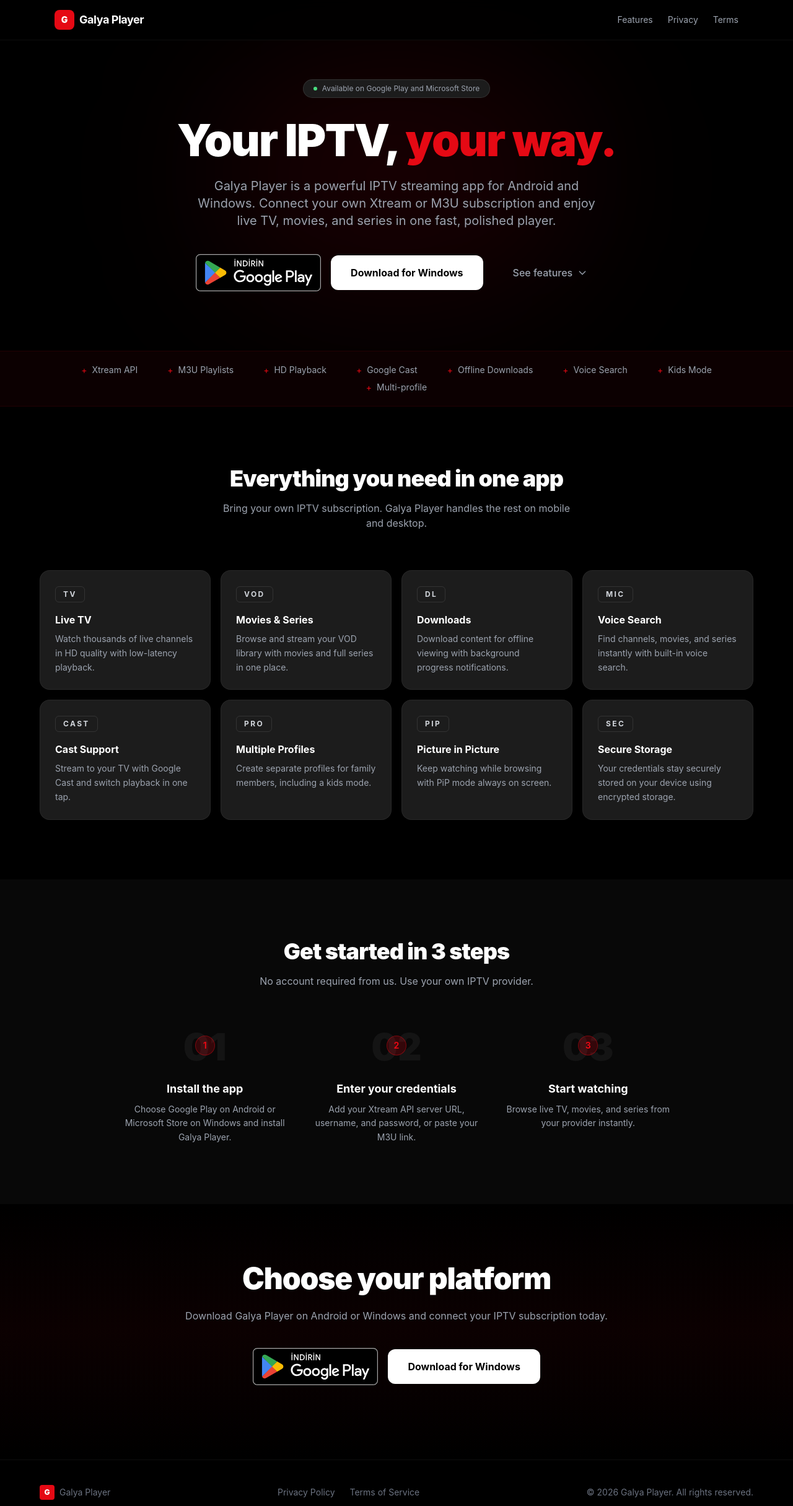
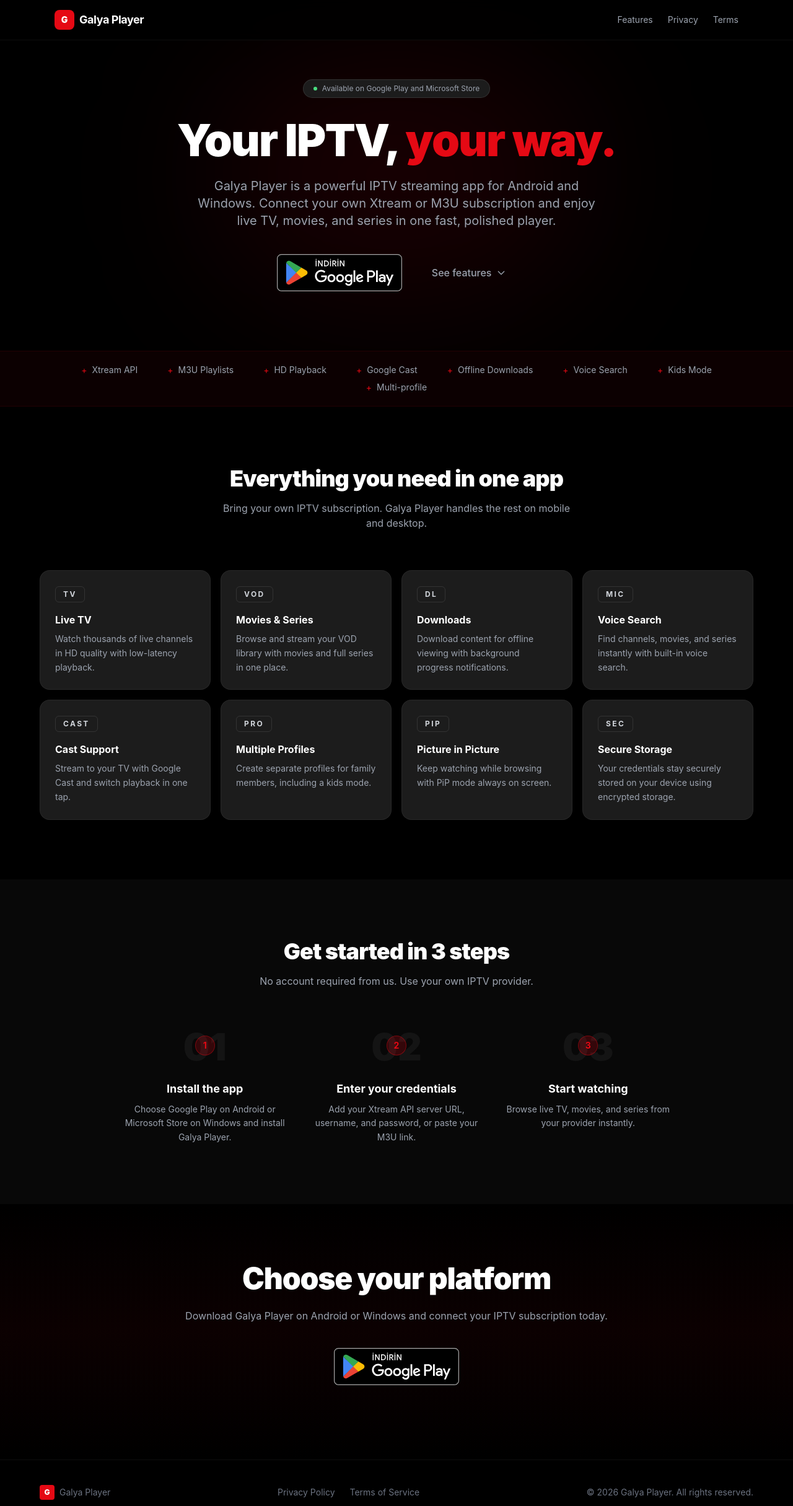
Before and after one commit to erdemsimsek0/galyaplayer-web, a Next.js app: page / in a window 1280 px wide. Shown: the top 2430 px of the page at 62% size. Built offline with nearby package versions, Linux system fonts and the light colour scheme.

Commit message:
Tighten platform download badges

```diff
--- a/app/page.tsx
+++ b/app/page.tsx
@@ -47,21 +47,6 @@
   },
 ]
 
-const platforms = [
-  {
-    name: 'Google Play',
-    href: googlePlayUrl,
-    label: 'Google Play',
-    tone: '',
-  },
-  {
-    name: 'Microsoft Store',
-    href: microsoftStoreUrl,
-    label: 'Download for Windows',
-    tone: 'bg-white text-black hover:bg-neutral-200',
-  },
-]
-
 export default function Home() {
   return (
     <div className="min-h-screen bg-black text-white">
@@ -105,11 +90,8 @@
           </p>
 
           <div className="flex flex-col items-center justify-center gap-4 sm:flex-row sm:flex-wrap">
-            {platforms.map((platform) => (
-              platform.name === 'Google Play' ? (
             <a
-                  key={platform.name}
-                  href={platform.href}
+              href={googlePlayUrl}
               target="_blank"
               rel="noopener noreferrer"
               aria-label="Get it on Google Play"
@@ -121,25 +103,13 @@
                 className="h-[60px] w-auto"
               />
             </a>
-              ) : (
-                <a
-                  key={platform.name}
-                  href={platform.href}
-                  target="_blank"
-                  rel="noopener noreferrer"
-                  className={`inline-flex min-w-[220px] items-center justify-center rounded-xl px-8 py-4 text-base font-bold transition-colors ${platform.tone}`}
-                >
-                  {platform.label}
-                </a>
-              )
-            ))}
             <div className="flex justify-center">
               <ms-store-badge
                 productid="9PDHP78C6VBV"
                 productname="Galya IPTV Player"
                 window-mode="direct"
                 theme="light"
-                size="large"
+                size="small"
                 language="tr-tr"
                 animation="on"
               />
@@ -243,11 +213,8 @@
             Download Galya Player on Android or Windows and connect your IPTV subscription today.
           </p>
           <div className="flex flex-col items-center justify-center gap-4 sm:flex-row sm:flex-wrap">
-            {platforms.map((platform) => (
-              platform.name === 'Google Play' ? (
             <a
-                  key={platform.name}
-                  href={platform.href}
+              href={googlePlayUrl}
               target="_blank"
               rel="noopener noreferrer"
               aria-label="Get it on Google Play"
@@ -259,18 +226,6 @@
                 className="h-[60px] w-auto"
               />
             </a>
-              ) : (
-                <a
-                  key={platform.label}
-                  href={platform.href}
-                  target="_blank"
-                  rel="noopener noreferrer"
-                  className={`inline-flex min-w-[220px] items-center justify-center rounded-xl px-8 py-4 text-base font-bold transition-colors ${platform.tone}`}
-                >
-                  {platform.label}
-                </a>
-              )
-            ))}
           </div>
           <div className="mt-6 flex justify-center">
             <ms-store-badge
@@ -278,7 +233,7 @@
               productname="Galya IPTV Player"
               window-mode="direct"
               theme="light"
-              size="large"
+              size="small"
               language="tr-tr"
               animation="on"
             />
```
Lines whose indentation alone changed are shown as unchanged.
